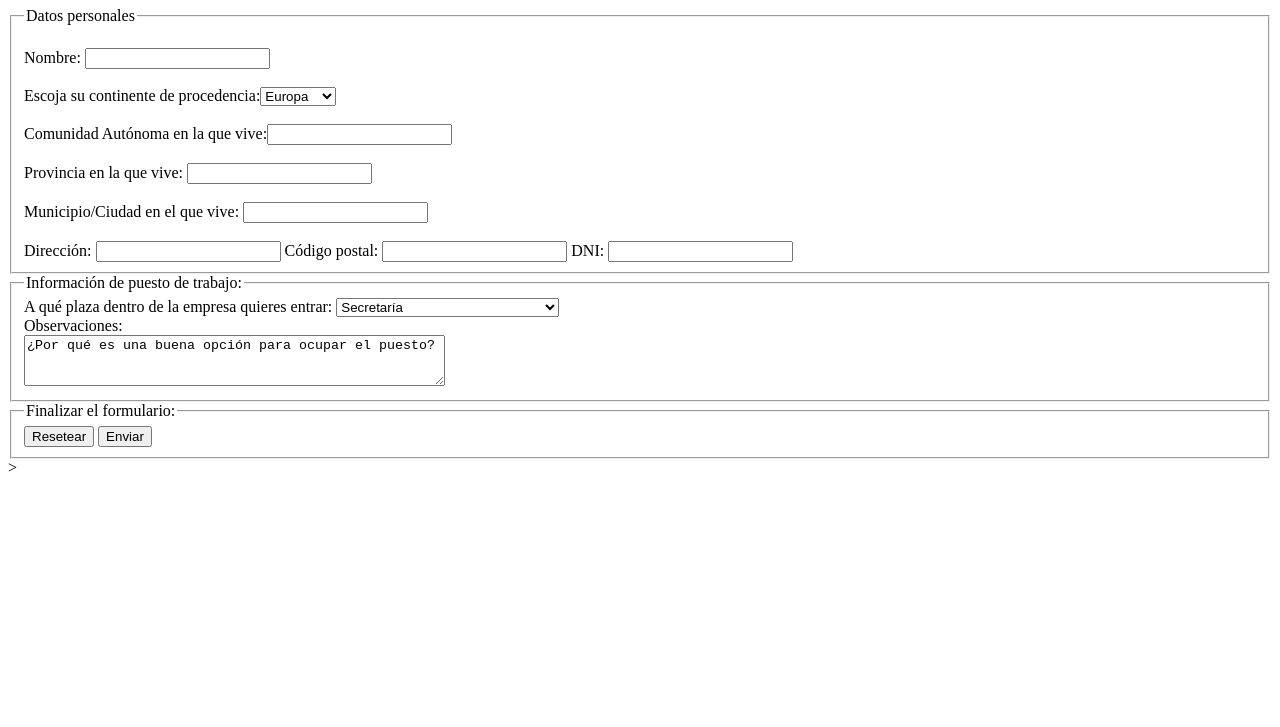
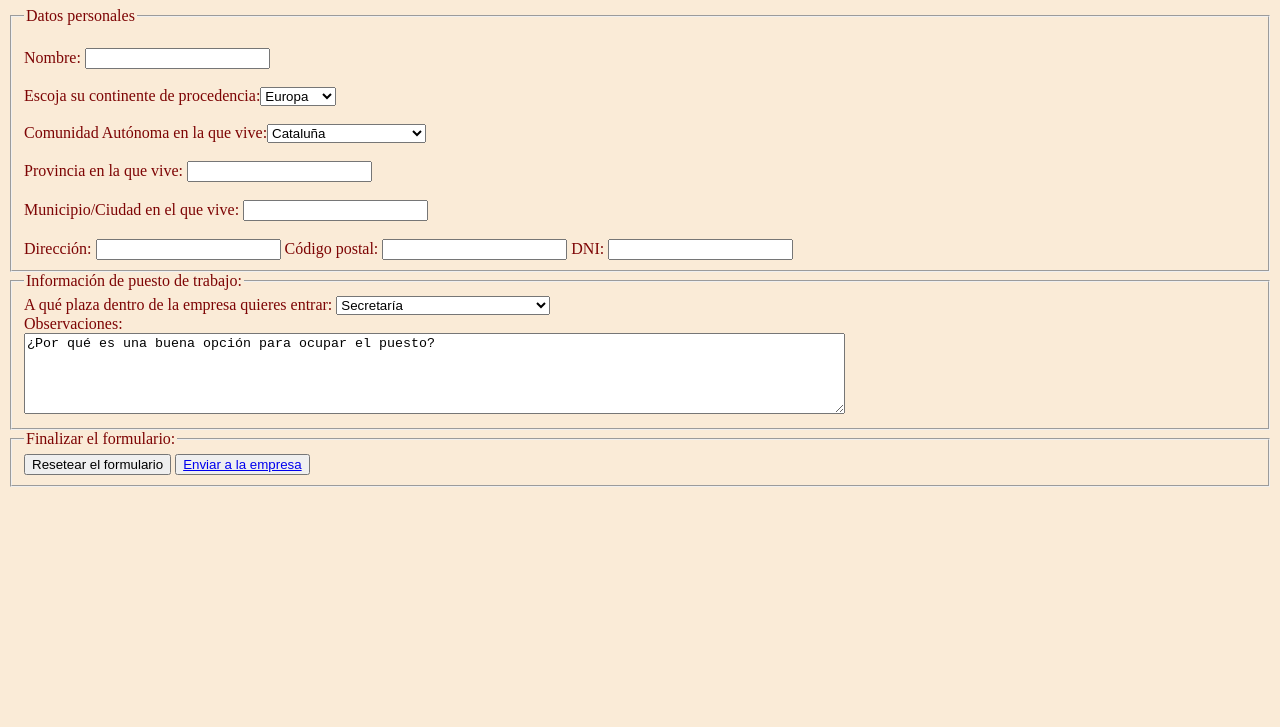
Before and after one commit to jairogar05/Formulario, a plain HTML site: page index.html in a window 1280 px wide. Shown: the part 73-800 px from the top of the page. Drawn offline with Linux system fonts and the light colour scheme.

Commit message:
continuacion html

```diff
--- a/index.html
+++ b/index.html
@@ -26,12 +26,32 @@
                 <option value="option6">Asia</option>
             </select></label>
             <br><br>
-            <label>Comunidad Autónoma en la que vive:<input type="text" name="usuario"></label>
+            <label>Comunidad Autónoma en la que vive:<select name="lista_seleccion">
+
+                    <option value="opcion1">Cataluña</option>
+                    <option value="option2">Galicia</option>
+                    <option value="option3">Pais Vasco</option>
+                    <option value="option4">Asturias</option>
+                    <option value="option5">Cantabria</option>
+                    <option value="option6">Navarra</option>
+                    <option value="opcion1">La Rioja</option>
+                    <option value="option2">Castilla y León</option>
+                    <option value="option3">Aragón</option>
+                    <option value="option4">Comunidad Valenciana</option>
+                    <option value="option5">Islas Baleares</option>
+                    <option value="option6">Extremadura</option>
+                    <option value="opcion1">Castilla la Mancha</option>
+                    <option value="option2">Murcia</option>
+                    <option value="option3">Baleares</option>
+                    <option value="option4">Canarias</option>
+                    <option value="option5">Andalucía</option>
+                    <option value="option5">Ceuta</option>
+                    <option value="option6">Melila</option>
+                </select></label><br><br>
+            <label>Provincia en la que vive: <input type="text" name="usuario"></label><br><br><label>Municipio/Ciudad
+                en el que vive: <input type="text" name="usuario"></label>
             <br><br>
-            <label>Provincia en la que vive: <input type="text" name="usuario"></label>
-            <br><br>
-            <label>Municipio/Ciudad en el que vive: <input type="text" name="usuario"></label>
-            <br><br>
+
             <label>Dirección: <input type="text" name="Direccion"></label>
             <label>Código postal: <input type="text" name="Codigopostal"></label>
             <label>DNI: <input type="text" name="DNI"></label>
@@ -42,16 +62,17 @@
                 <select name="lista_de_seleccion">
                     <option value="opcion1">Secretaría</option>
                     <option value="opcion2">Relaciones con otras empresas</option>
-                    <option value="opcion3">Diseño y desarrollo del productoS</option>
+                    <option value="opcion3">Diseño y desarrollo del producto</option>
                 </select></label>
             <br>
-            <label>Observaciones:<br><textarea name="area_texto" rows="3"
-                    cols="50">¿Por qué es una buena opción para ocupar el puesto?</textarea></label> </fieldset>
-            <fieldset>
-                <legend>Finalizar el formulario:</legend>
-                <button type="reset">Resetear</button>
-                <button type="submit">Enviar</button>
-            </fieldset>>
+            <label>Observaciones:<br><textarea name="area_texto" rows="5"
+                    cols="100">¿Por qué es una buena opción para ocupar el puesto?</textarea></label>
+        </fieldset>
+        <fieldset>
+            <legend>Finalizar el formulario:</legend>
+            <button type="reset">Resetear el formulario</button>
+            <button type="submit"><a href="./final.html">Enviar a la empresa</a></button>
+        </fieldset>
     </form>
 
 </body>
--- a/style.css
+++ b/style.css
@@ -0,0 +1,7 @@
+body{
+    color: rgb(125, 4, 4);
+    background-color: antiquewhite;
+}
+.clase1{
+    text-align: center;
+}
```
Also changed, not shown: final.html (added, +15 -0 lines).
